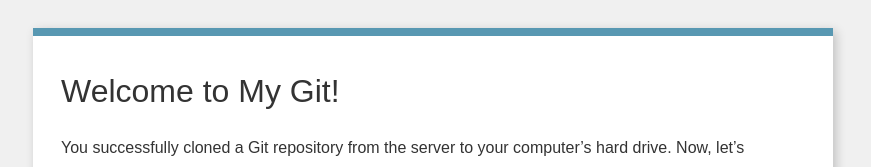
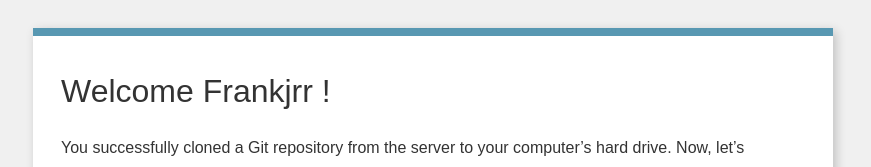
Before and after one commit to Frankjrr/welcome-to-git, a plain HTML site: page index.html in a window 1280 px wide. Shown: the top 167 px of the page, without its empty margins (207-1078 px from the left). Drawn offline with Linux system fonts and the light colour scheme.

Commit message:
Update index.html

```diff
--- a/index.html
+++ b/index.html
@@ -10,7 +10,7 @@
 <body>
 
   <div class="box">
-    <h1>Welcome to My Git!</h1>
+    <h1>Welcome Frankjrr !</h1>
     <p>You successfully cloned a Git repository from the server to your computer&rsquo;s hard drive. Now, let&rsquo;s celebrate for a few seconds by looking at cute animals.</p>
   </div>
 
```
